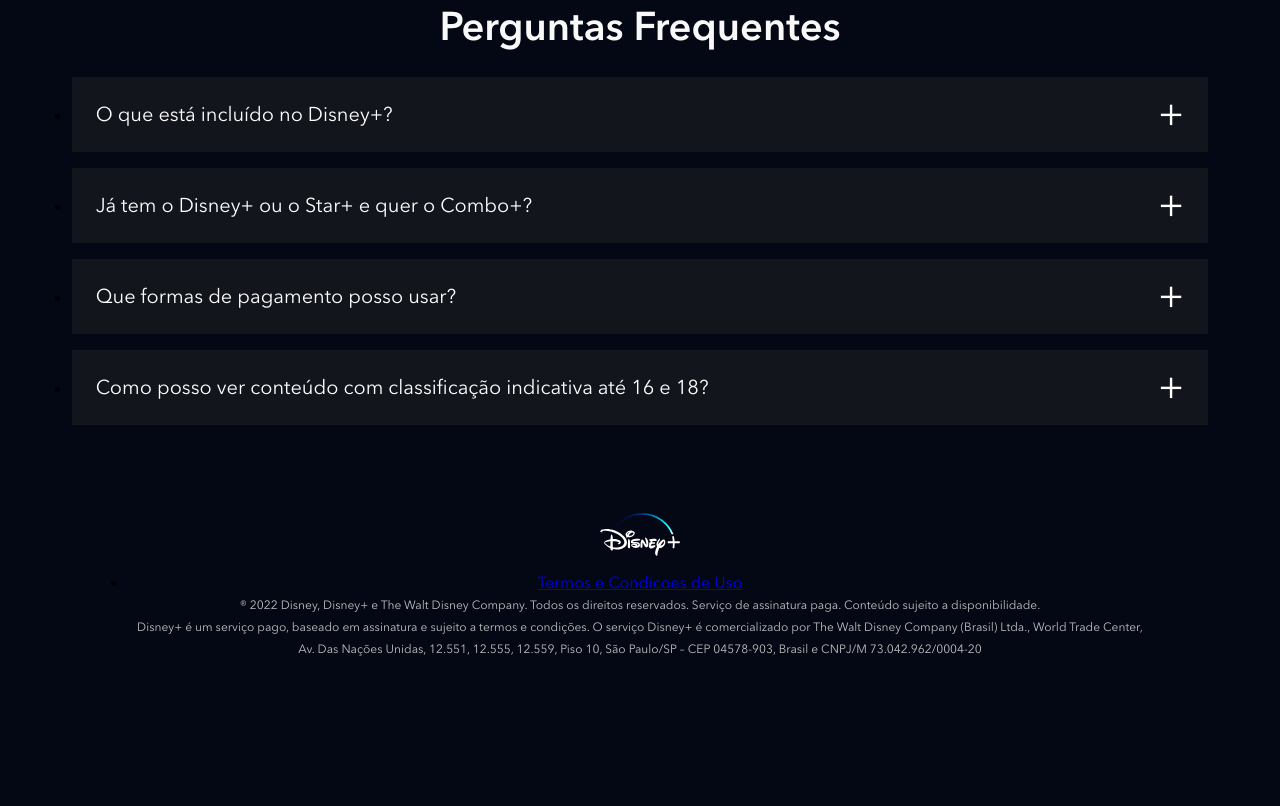
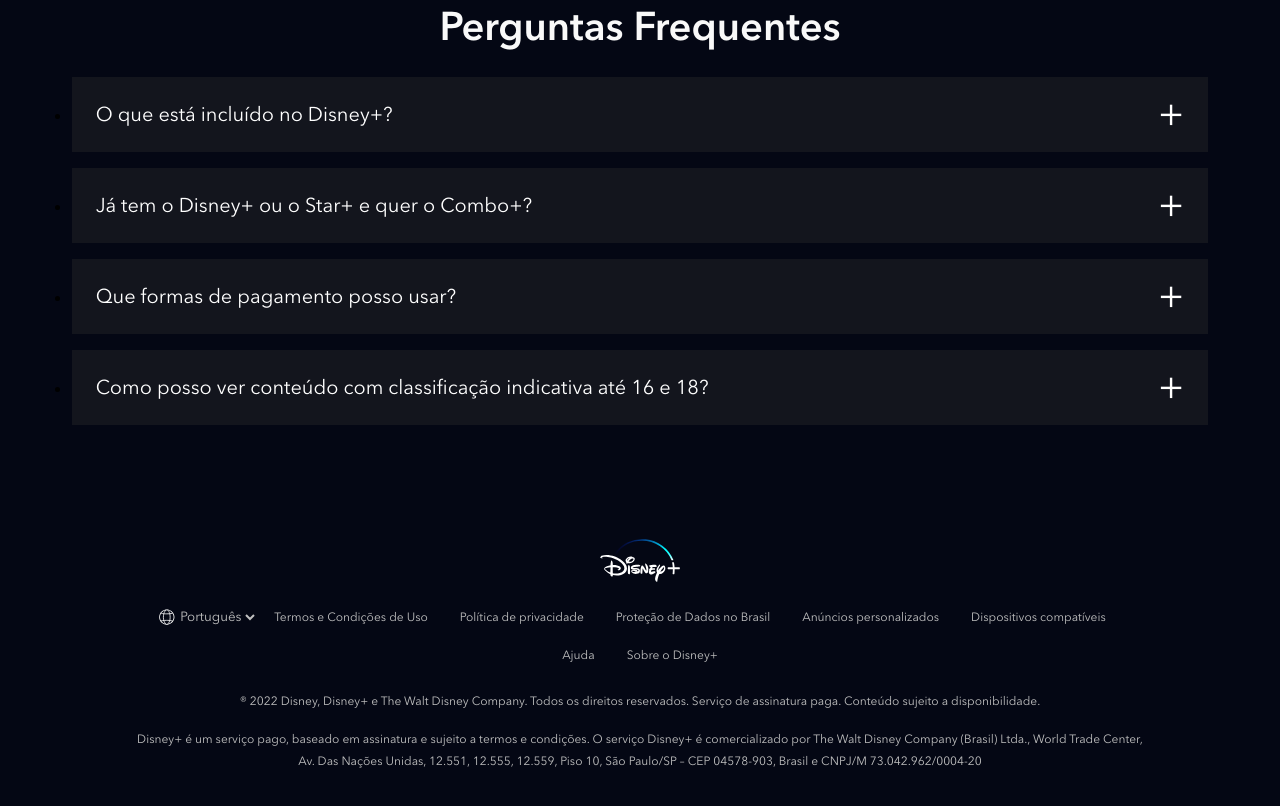
Before and after one commit to LDRMRQS/clone_disneyplus, a website: page index.html in a window 1280 px wide. Shown: the part 4467-5273 px from the top of the page. Before the commit the page ends 5127 px from the top, so only its background shows below. Drawn offline with nearby package versions, Linux system fonts and the light colour scheme; files that its build step writes are made by us from their sources; files whose address does not match are found by name.

Commit message:
Finalizando footer

```diff
--- a/index.html
+++ b/index.html
@@ -250,8 +250,35 @@
             <div class="footer__container">
                 <img class="footer__logo" src="./dist/images/disneyplus.svg" alt="Disney+">
                 <ul class="footer__links">
-                    <li>
-                        <a href="#">Termos e Condicoes de Uso</a>
+                    <li class="footer__links__item">
+                        <div class="language-selector">
+                            <img src="./dist/images/icones/globe.svg" alt="Globo">
+                            <select>
+                                <option>English</option>
+                                <option selected>Português</option>
+                            </select>
+                        </div>
+                    </li>
+                    <li class="footer__links__item">
+                        <a href="#" class="text--small">Termos e Condições de Uso</a>
+                    </li>
+                    <li class="footer__links__item">
+                        <a href="#" class="text--small">Política de privacidade</a>
+                    </li>
+                    <li class="footer__links__item">
+                        <a href="#" class="text--small">Proteção de Dados no Brasil</a>
+                    </li>
+                    <li class="footer__links__item">
+                        <a href="#" class="text--small">Anúncios personalizados</a>
+                    </li>
+                    <li class="footer__links__item">
+                        <a href="#" class="text--small">Dispositivos compatíveis</a>
+                    </li>
+                    <li class="footer__links__item">
+                        <a href="#" class="text--small">Ajuda</a>
+                    </li>
+                    <li class="footer__links__item">
+                        <a href="#" class="text--small">Sobre o Disney+</a>
                     </li>
                 </ul>
                 <p class="text--small">
--- a/src/styles/_footer.scss
+++ b/src/styles/_footer.scss
@@ -1,13 +1,69 @@
+@use 'variaveis';
+
 .footer {
+  padding: 26px 8px;
+
   &__container {
     max-width: 1024px;
     width: 100%;
     margin: 0 auto;
     text-align: center;
+    padding-bottom: 20px;
   }
 
   &__logo {
     width: 80px;
     margin: 0 auto 10px;
   }
+
+  &__links {
+    margin-bottom: 16px;
+    display: flex;
+    align-items: center;
+    flex-wrap: wrap;
+    justify-content: center;
+
+    &__item {
+      display: inline-block;
+
+      a {
+        text-decoration: none;
+        padding: 8px 16px;
+        display: block;
+
+        &:hover {
+          color: variaveis.$corTextoSecundario;
+        }
+      }
+    }
+  }
+
+  p {
+      margin-bottom: 16px;
+  }
 }
+
+.language-selector {
+  display: flex;
+  align-items: center;
+
+  img {
+    height: 18px;
+    width: 18px;
+  }
+
+  select {
+    background-color: transparent;
+    border: none;
+    color: variaveis.$corTextoPrincipal;
+    height: 38px;
+
+    &:hover {
+      color: variaveis.$corTextoSecundario;
+    }
+
+    option {
+      color: variaveis.$corDeFundo;
+    }
+  }
+}
```
